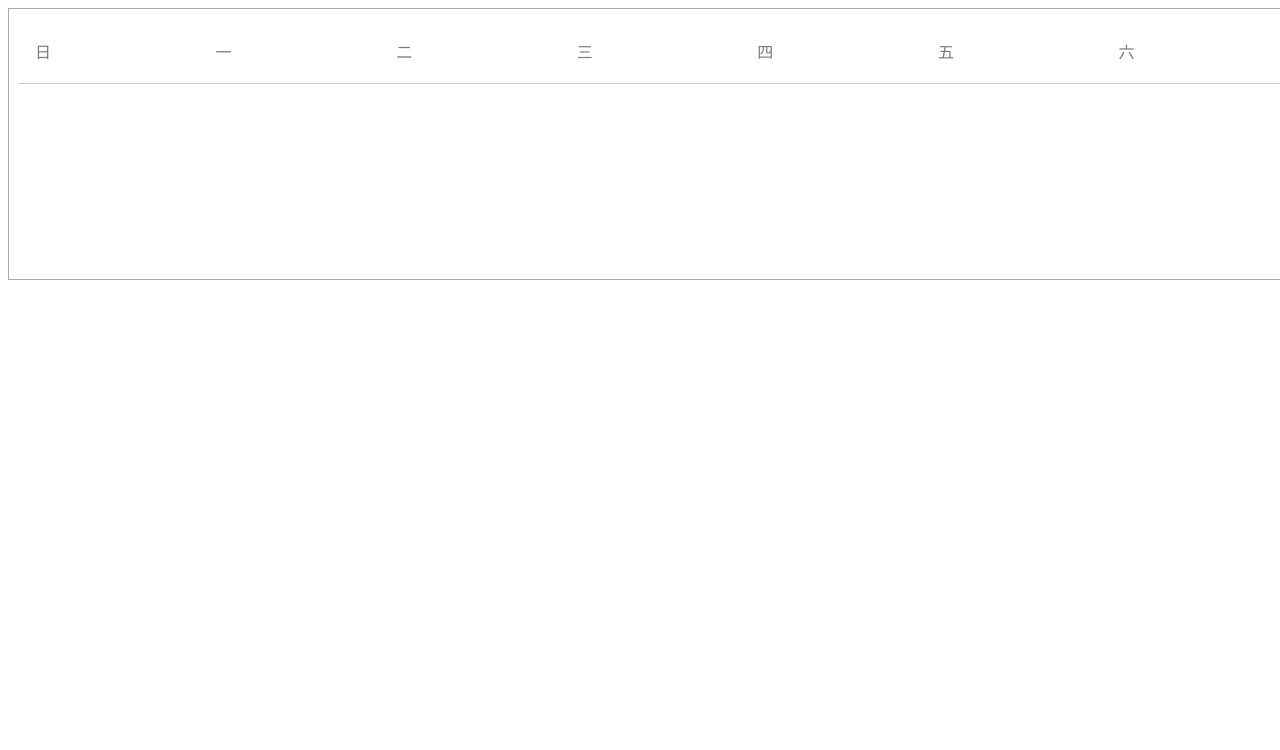
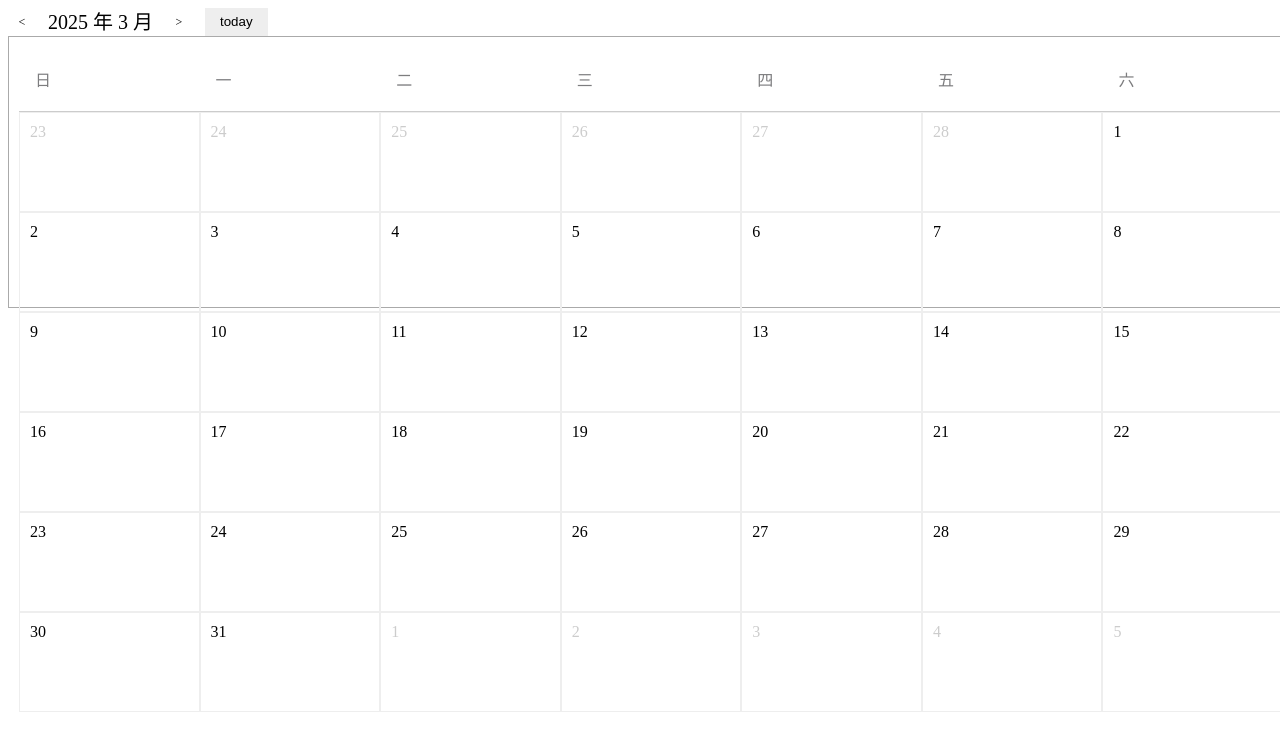
Before and after one commit to EmiyaK532/calendar, a React (Vite) app: page / in a window 1280 px wide. Shown: the top 750 px of the page. Built offline with nearby package versions, Linux system fonts and the light colour scheme.

Commit message:
布局部分完成，使用dayjs的api

```diff
--- a/package.json
+++ b/package.json
@@ -10,6 +10,7 @@
     "preview": "vite preview"
   },
   "dependencies": {
+    "clsx": "^2.1.1",
     "react": "^19.0.0",
     "react-dom": "^19.0.0"
   },
--- a/src/App.tsx
+++ b/src/App.tsx
@@ -3,6 +3,7 @@
 
 import dayjs from "dayjs";
 import Calendar from "./components/Calendar";
+import Header from "./components/Calendar/Header";
 
 // interface CalendarProps {
 //   defaultValue?: Date;
@@ -118,6 +119,7 @@ import Calendar from "./components/Calendar";
 const App: React.FC = () => {
   return (
     <div className="App">
+      <Header></Header>
       <Calendar value={dayjs("2025-3-4")} />
     </div>
   );
--- /dev/null
+++ b/src/components/Calendar/Header.tsx
@@ -0,0 +1,14 @@
+const Header = () => {
+  return (
+    <div className="calendar-header">
+      <div className="calendar-header-left">
+        <div className="calendar-header-icon">&lt;</div>
+        <div className="calendar-header-value">2025 年 3 月</div>
+        <div className="calendar-header-icon">&gt;</div>
+        <button className="calendar-header-btn">today</button>
+      </div>
+    </div>
+  );
+};
+
+export default Header;
--- a/src/components/Calendar/MonthCalendar.tsx
+++ b/src/components/Calendar/MonthCalendar.tsx
@@ -1,9 +1,12 @@
 import { CalendarProps } from "./index";
+import { getAllDays, renderDays } from "../../utils/days";
+import "./index.scss";
 
 export interface MonthCalendarProps extends CalendarProps {}
 
 const MonthCalendar = (props: MonthCalendarProps) => {
   const weeekList = ["日", "一", "二", "三", "四", "五", "六"];
+  const allDays = getAllDays(props.value);
 
   return (
     <div className="calendar-month">
@@ -12,6 +15,7 @@ const MonthCalendar = (props: MonthCalendarProps) => {
           return <div className="calendar-month-week-list-item">{week}</div>;
         })}
       </div>
+      <div className="calendar-month-body">{renderDays(allDays)}</div>
     </div>
   );
 };
--- a/src/components/Calendar/index.scss
+++ b/src/components/Calendar/index.scss
@@ -20,4 +20,68 @@
       flex: 1;
     }
   }
+
+  &-body {
+    &-row {
+        height: 100px;
+        display: flex;
+        width: 100%;
+    }
+    &-cell {
+      flex: 1;
+      border: 1px solid #eee;
+      padding: 10px;
+      color:#ccc;
+      &-current {
+        color: #000
+      }
+    }
+  }
 }
+
+//hedaer样式
+.calendar-header {
+ &-left {
+  display: flex;
+  align-items:center;
+  height: 28px;
+  line-height: 28px;
+ }
+
+ &-value {
+  font-size: 20px;
+ }
+
+ &-btn {
+  background: #eee;
+  cursor:pointer;
+  border:0;
+  padding: 0 15px;
+  line-height: 28px;
+
+  &:hover {
+    background: #ccc;
+  }
+ }
+
+ &-icon {
+  width: 28px;
+  height: 28px;
+  line-height: 28px;
+  border-radius: 50%;
+  text-align: center;
+  font-size: 12px;
+  user-select: none;
+  cursor:pointer;
+  margin-right: 12px;
+
+  &:hover {
+    background: #ccc;
+  }
+
+  // 不是第一个的
+  &:not(:first-child) {
+    margin:0 12px
+  }
+ }
+}
--- /dev/null
+++ b/src/utils/days.tsx
@@ -0,0 +1,56 @@
+import clsx from "clsx";
+import { Dayjs } from "dayjs";
+// import "../components/Calendar/index.scss";
+
+export const getAllDays = (date: Dayjs) => {
+  const daysInMonth = date.daysInMonth();
+  const startDate = date.startOf("month");
+  const day = startDate.day();
+
+  // 计算每个格子的信息
+  //需要先fill填充， 再使用map进行遍历数组元素
+  const daysInfo: Array<{ date: Dayjs; currentMonth: boolean }> = new Array(42);
+  for (let i = 0; i < daysInMonth; i++) {
+    daysInfo[i] = {
+      date: startDate.subtract(day - i, "day"),
+      currentMonth: false,
+    };
+  }
+
+  for (let i = day; i < daysInfo.length; i++) {
+    const calcDate = startDate.add(i - day, "day");
+
+    daysInfo[i] = {
+      date: calcDate,
+      currentMonth: calcDate.month() === date.month(),
+    };
+  }
+  // console.log(daysInfo);
+  return daysInfo;
+};
+
+export const renderDays = (
+  days: Array<{ date: Dayjs; currentMonth: boolean }>
+) => {
+  const rows = [];
+  for (let i = 0; i < 6; i++) {
+    const row = [];
+    for (let j = 0; j < 7; j++) {
+      const item = days[i * 7 + j];
+      row[j] = (
+        <div
+          //clsx改写
+          className={clsx("calendar-month-body-cell", {
+            "calendar-month-body-cell-current": item.currentMonth === true,
+          })}
+        >
+          {item.date.date()}
+        </div>
+      );
+    }
+    rows.push(row);
+  }
+  return rows.map((row) => {
+    return <div className="calendar-month-body-row">{row}</div>;
+  });
+};
```
Also changed, not shown: 1 other file (tests, documents, lock files or other folders).
